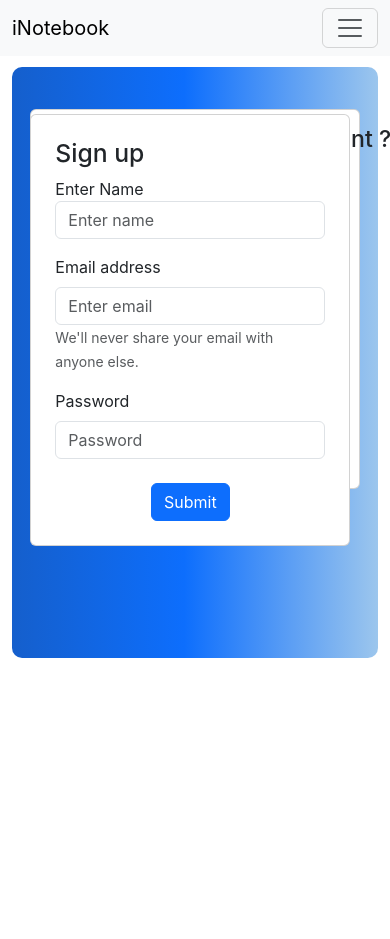
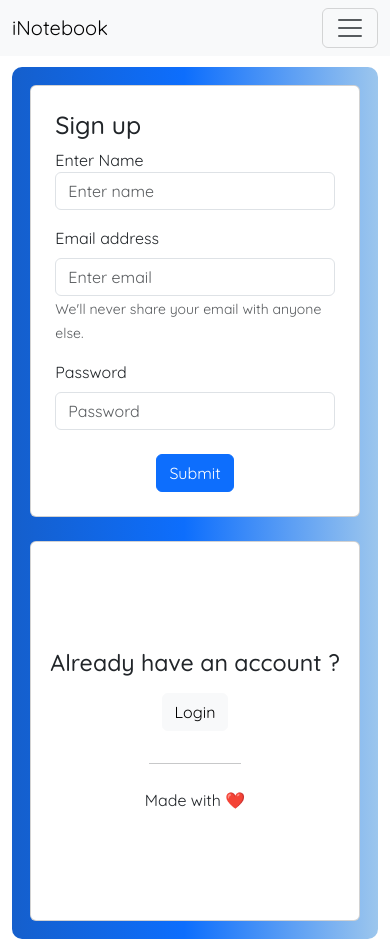
Before and after one commit to abhishek-ag7003/ApnaNotes-React-App, a React (Create React App) app in the folder client/: page /signup in a window 390 px wide. Before the commit the page ends 844 px from the top, so only its background shows below. Built offline with nearby package versions, Linux system fonts and the light colour scheme.

Commit message:
UI fixes

```diff
--- a/client/public/index.html
+++ b/client/public/index.html
@@ -17,6 +17,12 @@
     -->
     <link rel="manifest" href="%PUBLIC_URL%/manifest.json" />
     <script src="https://kit.fontawesome.com/a15c547c66.js" crossorigin="anonymous"></script>
+    <link rel="preconnect" href="https://fonts.googleapis.com">
+<link rel="preconnect" href="https://fonts.gstatic.com" crossorigin>
+<link href="https://fonts.googleapis.com/css2?family=Balsamiq+Sans:ital,wght@0,400;0,700;1,400;1,700&display=swap" rel="stylesheet">
+<link rel="preconnect" href="https://fonts.googleapis.com">
+<link rel="preconnect" href="https://fonts.gstatic.com" crossorigin>
+<link href="https://fonts.googleapis.com/css2?family=Quicksand:wght@300;400;500;600;700&display=swap" rel="stylesheet">
     <!--
       Notice the use of %PUBLIC_URL% in the tags above.
       It will be replaced with the URL of the `public` folder during the build.
--- a/client/src/App.js
+++ b/client/src/App.js
@@ -13,6 +13,7 @@ import { useState } from "react";
 function App() {
   const [alert, setAlert] = useState(null);
 
+
   const showAlert = (message, type) => {
     setAlert({
       msg: message,
@@ -20,7 +21,7 @@ function App() {
     });
     setTimeout(() => {
       showAlert(null);
-    }, 1000);
+    }, 2000);
   };
 
   return (
@@ -35,7 +36,7 @@ function App() {
               <Route exact path="/about" element={<About />} />
               <Route exact path="/authentication" element={<Authentication /> } />
               <Route exact path="/login" element={<Login showAlert={showAlert} />} />
-              <Route exact path="/signup" element={<SignUp showAlert={showAlert} />} />
+              <Route exact path="/signup" element={<SignUp  showAlert={showAlert} />} />
             </Routes>
           </div>
         </Router>
--- a/client/src/components/Login.css
+++ /dev/null
@@ -1,15 +0,0 @@
-
-.cardWrapper{
-    background:linear-gradient(90deg, rgba(21,95,204,1) 0%, rgba(13,110,253,1) 47%, rgba(156,198,237,1) 100%);
-    width:100%;
-    height:70vh;
-    margin-top: 3%;
-    border-radius:10px;
-    padding: 5%;
-
-
-};
-
-.rightBox{
-    width: 10%;
-}
--- a/client/src/components/Login.js
+++ b/client/src/components/Login.js
@@ -1,7 +1,6 @@
 import React, { useState } from "react";
 import { useNavigate, Link } from "react-router-dom";
 
-import "./Login.css";
 
 const Login = (props) => {
   let navigate = useNavigate();
@@ -38,30 +37,9 @@ const Login = (props) => {
   };
 
   return (
-    <div>
-      <div className="cardWrapper  position-relative">
-        <div
-          className="card mt-4  whiteBox d-flex flex-row justify-content-end"
-          style={{ width: "100%", height: "34vh", zIndex: "1" }}
-        >
-          <div className="  rightBox mx-5" style={{ width: "40%" }}>
-            <div className="p-3 d-flex flex-column align-items-center">
-              <h3 className="text-dark">First time here ?</h3>
-              <Link to="/signup" className="nav-link text-primary my-2">
-                <div className="btn btn-light">Sign up</div>
-              </Link>
-            </div>
-            <hr className="my-2" />
-            <div className="p-3 d-flex flex-column align-items-center">
-              <div>Made with ❤️</div>
-            </div>
-          </div>
-        </div>
-        <div
-          className="card d-flex flex-column position-absolute"
-          style={{ width: "35%", minWidth:"320px",zIndex: "2", top: "8%" }}
-          id="form-container"
-        >
+    <div className="">
+      <div className="cardWrapper d-flex position-relative ">
+        <div className="card form-wrapper d-flex flex-column">
           <form onSubmit={handleSubmit} className="">
             <div className="m-4">
               <h2>Login</h2>
@@ -105,6 +83,20 @@ const Login = (props) => {
             </div>
           </form>
         </div>
+        <div className="card mt-4 px-5 whiteBox d-flex flex-row align-items-center">
+          <div className="login-details d-flex flex-column">
+            <div className="p-3 d-flex flex-column align-items-center">
+              <h3 className=" text-nowrap text-dark">First time here ?</h3>
+              <Link to="/signup" className="nav-link text-primary my-2">
+                <div className="btn btn-light text-nowrap">Sign up</div>
+              </Link>
+            </div>
+            <hr className="my-2" />
+            <div className="p-3 d-flex flex-column align-items-center">
+              <div className="text-nowrap">Made with ❤️</div>
+            </div>
+          </div>
+        </div>
       </div>
     </div>
   );
--- a/client/src/components/Notes.js
+++ b/client/src/components/Notes.js
@@ -184,7 +184,7 @@ function Notes(props) {
         </div>
       </div>
       {notes.length !== 0 && (
-        <div className=" row" style={{ margin:" 35% 5% 0px 5%"}}>
+        <div className="notes-container row">
           <h2>Your Notes</h2>
           {notes.map((notes) => {
             return (
--- a/client/src/components/SignUp.js
+++ b/client/src/components/SignUp.js
@@ -1,6 +1,5 @@
 import React, { useState } from "react";
 import { Link, useNavigate } from "react-router-dom";
-import "./Login.css";
 
 const SignUp = (props) => {
   let navigate = useNavigate();
@@ -35,104 +34,16 @@ const SignUp = (props) => {
       //redirect
       sessionStorage.setItem("token", json.auth_token);
       navigate("/");
-      // props.showAlert("Account created Successfully", "success");
+      props.showAlert("Account created Successfully", "success");
     } else {
       props.showAlert("Invalid Credentials", "danger");
     }
     console.log(json);
   };
   return (
-    // <div className="container">
-    //   <form onSubmit={handleSubmit}>
-    //     <div className="form-group my-2">
-    //       <label htmlFor="name">Enter Name</label>
-    //       <input
-    //         type="text"
-    //         name="name"
-    //         className="form-control"
-    //         id="name"
-    //         value={credentials.name}
-    //         onChange={onChange}
-    //         aria-describedby="name"
-    //         placeholder="Enter name"
-    //         minLength={2}
-    //       />
-    //     </div>
-
-    //     <div className="form-group my-2">
-    //       <label htmlFor="email">Email address</label>
-    //       <input
-    //         type="email"
-    //         name="email"
-    //         className="form-control"
-    //         id="email"
-    //         value={credentials.email}
-    //         onChange={onChange}
-    //         aria-describedby="emailHelp"
-    //         placeholder="Enter email"
-    //       />
-    //     </div>
-    //     <div className="form-group my-2">
-    //       <label htmlFor="exampleInputPassword1">Password</label>
-    //       <input
-    //         type="password"
-    //         name="password"
-    //         value={credentials.password}
-    //         onChange={onChange}
-    //         className="form-control"
-    //         id="password"
-    //         placeholder="Password"
-    //         minLength={5}
-    //       />
-    //     </div>
-    //     <div className="form-group my-2">
-    //       <label htmlFor="cpassword">Confirm Password</label>
-    //       <input
-    //         type="password"
-    //         name="cpassword"
-    //         value={credentials.cpassword}
-    //         onChange={onChange}
-    //         className="form-control"
-    //         id="cpassword"
-    //         placeholder="Confirm Password"
-    //         minLength={5}
-    //       />
-    //     </div>
-    //     <button type="submit" className="btn btn-primary">
-    //       Submit
-    //     </button>
-    //   </form>
-    // </div>
-
-    <div>
-      <div
-        className="cardWrapper d-flex flex-column position-relative"
-
-      >
-        <div
-          className="card mt-4  whiteBox d-flex flex-row justify-content-end"
-          style={{ width: "100%", height: "45vh", zIndex: "1" }}
-        >
-          <div className="  rightBox mx-5" style={{ width: "40%" }}>
-            <div className="p-3 d-flex flex-column align-items-center">
-              <h3 className=" text-nowrap text-dark" style={{textAlign:"center"}}>
-                Already have an account ?
-              </h3>
-              <Link to="/login" className="nav-link my-2 text-primary">
-                <div className="btn btn-light">Login</div>
-              </Link>
-            </div>
-            <hr className="my-2" />
-            <div className="p-3 d-flex flex-column align-items-center">
-              <div>Made with ❤️</div>
-            </div>
-          </div>
-        </div>
-        <div
-          className=" card d-flex position-absolute"
-          style={{ width: "35%",minWidth:"320px", zIndex: "2", top: "8%" }}
-          id="form-container"
-        >
+    <div className="">
+      <div className="cardWrapper d-flex position-relative ">
+        <div className="card form-wrapper d-flex flex-column">
           <form onSubmit={handleSubmit}>
             <div className="m-4">
               <h2>Sign up</h2>
@@ -191,6 +102,23 @@ const SignUp = (props) => {
             </div>
           </form>
         </div>
+        <div
+          className="card mt-4 px-5  whiteBox d-flex flex-row align-items-center"
+          id="signup"
+        >
+          <div className="login-details  d-flex flex-column">
+            <div className="p-3 d-flex flex-column align-items-center">
+              <h3 className=" login-text text-dark">Already have an account ?</h3>
+              <Link to="/login" className="nav-link text-primary my-2">
+                <div className="btn btn-light text-nowrap">Login</div>
+              </Link>
+            </div>
+            <hr className="my-2" />
+            <div className="p-3 d-flex flex-column align-items-center">
+              <div className="text-nowrap">Made with ❤️</div>
+            </div>
+          </div>
+        </div>
       </div>
     </div>
   );
--- a/client/src/index.css
+++ b/client/src/index.css
@@ -1,6 +1,6 @@
 body {
   margin: 0;
-  font-family: -apple-system, BlinkMacSystemFont, 'Segoe UI', 'Roboto', 'Oxygen',
+  font-family: 'Quicksand','Balsamiq Sans',-apple-system, BlinkMacSystemFont, 'Segoe UI', 'Roboto', 'Oxygen',
     'Ubuntu', 'Cantarell', 'Fira Sans', 'Droid Sans', 'Helvetica Neue',
     sans-serif;
   -webkit-font-smoothing: antialiased;
@@ -15,3 +15,87 @@ code {
 .clickable{
   cursor: pointer;
 }
+
+ /***** Login page css *****/
+ .cardWrapper{
+  background:linear-gradient(90deg, rgba(21,95,204,1) 0%, rgba(13,110,253,1) 47%, rgba(156,198,237,1) 100%);
+  width:100%;
+  height:70vh;
+  margin-top: 3%;
+  border-radius:10px;
+  padding: 5%;
+}
+ .whiteBox{
+  width : 100%;
+  height:30vh;
+  justify-content: end;
+}
+
+.login-details{
+  width: 40%;
+  height: 25vh;
+  justify-content: center;
+  /* align-items: center;  */
+}
+
+.form-wrapper{
+  width: 40%;
+  /* height: 30vh; */
+  min-width: 200px;
+  left: 5%;
+  top: 8%;
+  margin-right: 20px;
+  position: absolute;
+  z-index: 1;
+
+
+
+}
+/***** End Section *****/
+
+#signup{
+  height: 45vh;
+}
+
+.login-text{
+  white-space: nowrap;
+}
+
+@media (max-width: 800px){
+  .cardWrapper{
+    height: fit-content;
+    flex-direction: column;
+    align-items: flex-start;
+  }
+  .whiteBox{
+    /* margin-top: 30rem !important; */
+    justify-content: center;
+  }
+
+  .form-wrapper{
+    z-index: 1;
+    position: static;
+    width: 100%;
+  }
+
+  .login-details{
+    margin: 3% 0 ;
+  }
+
+}
+
+
+ /***** Notes style *****/
+
+ .notes-container{
+  margin: 25rem 2rem 2rem 2rem;
+ }
+
+/***** End notes style *****/
+
+
+@media (min-width: 801px) and (max-width: 1020px) {
+  .login-text{
+    white-space: normal;
+  }
+}
```
Also changed, not shown: client/src/components/Authentication.js (+14 -10 lines).
